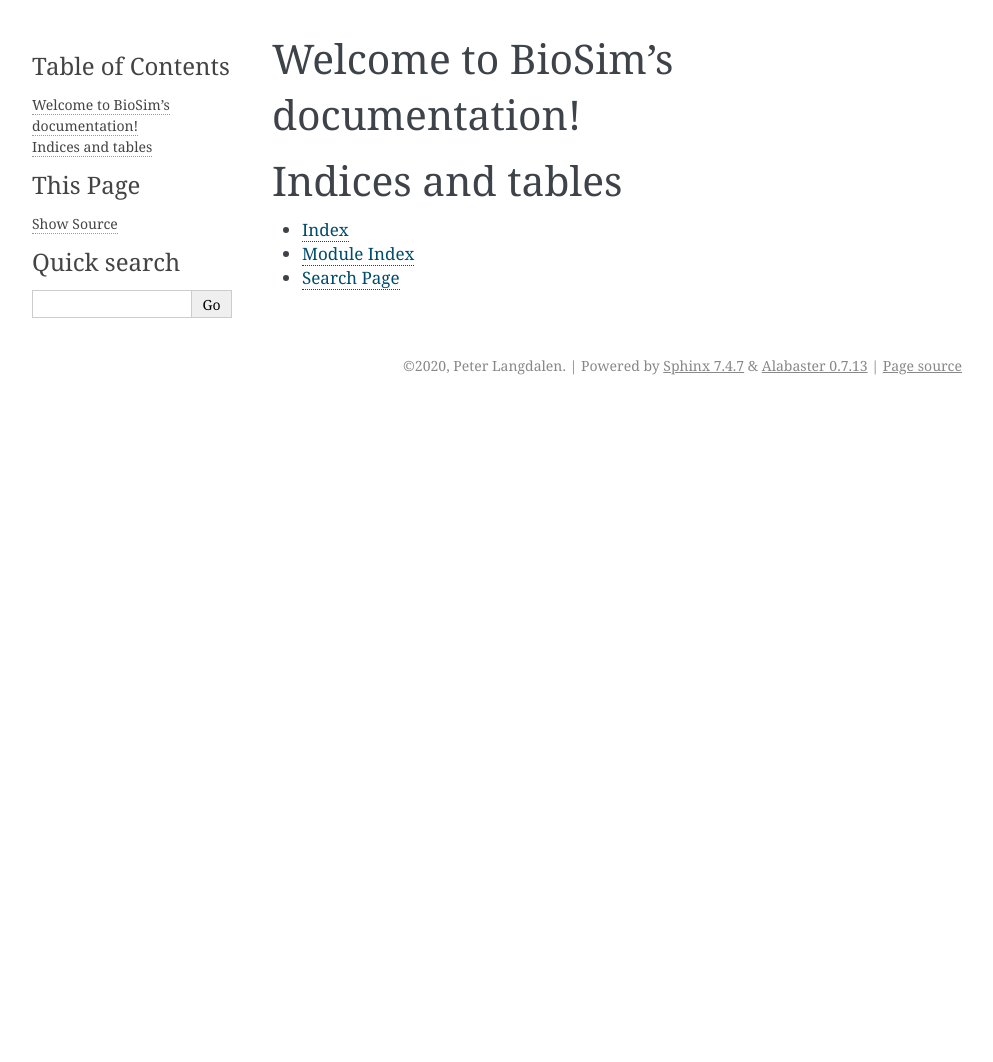
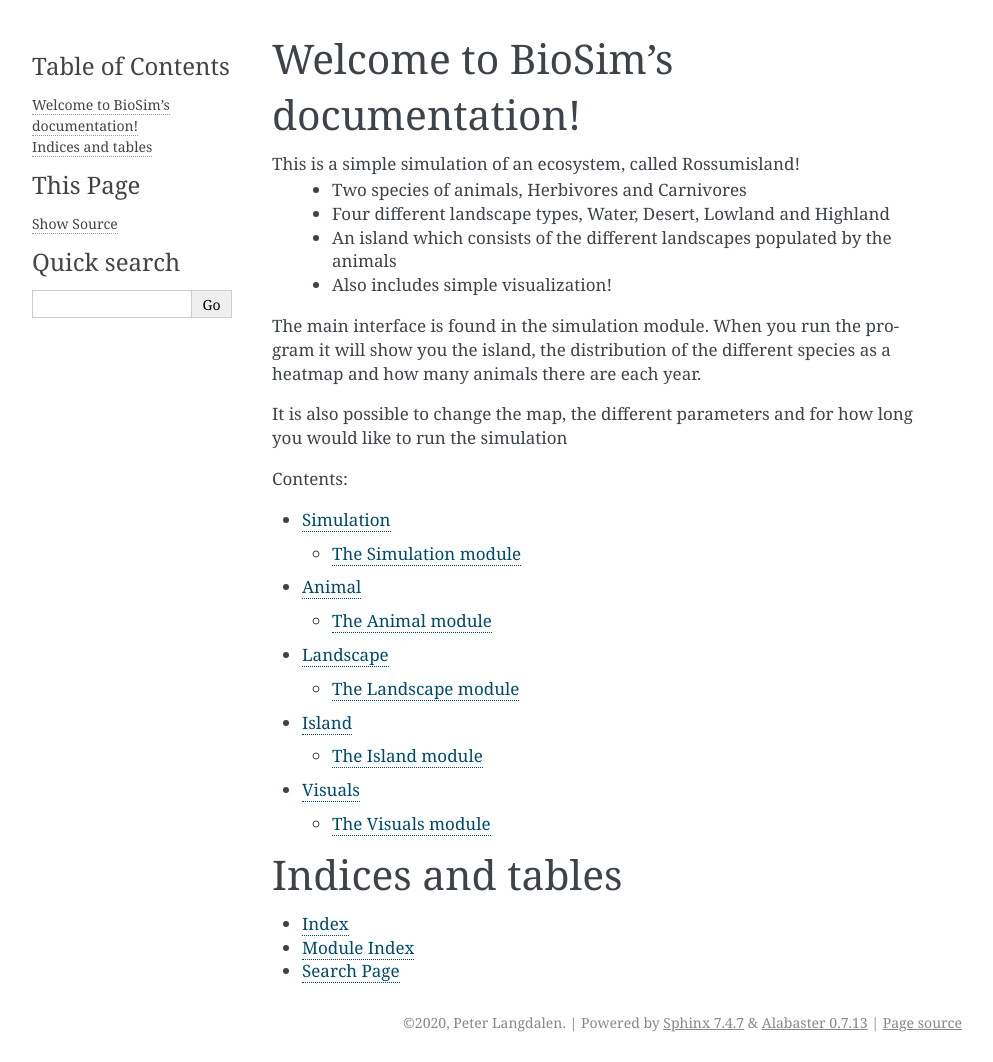
Before and after one commit to peterstlang/BioSim_G17_Peter, a Sphinx documentation site: the page built from docs/index.rst, in a window 1280 px wide. Shown: the whole page, without its empty margins (148-1141 px from the left). Built offline with Sphinx 7.4.7, drawn with Linux system fonts in a browser that asks for light colours; before the commit the page ends 900 px from its top, so only the background shows below that.

Commit message:
Finished documentation

```diff
--- /dev/null
+++ b/docs/animals.rst
@@ -0,0 +1,8 @@
+Animal
+======
+
+The Animal module
+-----------------
+
+.. automodule:: biosim.animals
+   :members:
--- a/docs/index.rst
+++ b/docs/index.rst
@@ -6,9 +6,28 @@
 Welcome to BioSim's documentation!
 ==================================
 
+This is a simple simulation of an ecosystem, called Rossumisland!
+ * Two species of animals, Herbivores and Carnivores
+ * Four different landscape types, Water, Desert, Lowland and Highland
+ * An island which consists of the different landscapes populated by the animals
+ * Also includes simple visualization!
+
+The main interface is found in the simulation module. When you run the
+program it will show you the island, the distribution of the different
+species as a heatmap and how many animals there are each year.
+
+It is also possible to change the map, the different parameters and
+for how long you would like to run the simulation
+
 .. toctree::
    :maxdepth: 2
    :caption: Contents:
+
+   simulation
+   animals
+   landscape
+   island
+   visuals
 
 
 
--- /dev/null
+++ b/docs/island.rst
@@ -0,0 +1,8 @@
+Island
+======
+
+The Island module
+-----------------
+
+.. automodule:: biosim.island
+   :members:
--- /dev/null
+++ b/docs/landscape.rst
@@ -0,0 +1,8 @@
+Landscape
+=========
+
+The Landscape module
+--------------------
+
+.. automodule:: biosim.landscape
+   :members:
--- /dev/null
+++ b/docs/simulation.rst
@@ -0,0 +1,8 @@
+Simulation
+==========
+
+The Simulation module
+---------------------
+
+.. automodule:: biosim.simulation
+   :members:
--- /dev/null
+++ b/docs/visuals.rst
@@ -0,0 +1,8 @@
+Visuals
+=======
+
+The Visuals module
+------------------
+
+.. automodule:: biosim.visuals
+   :members:
```
Also changed, not shown: 6 other files.
